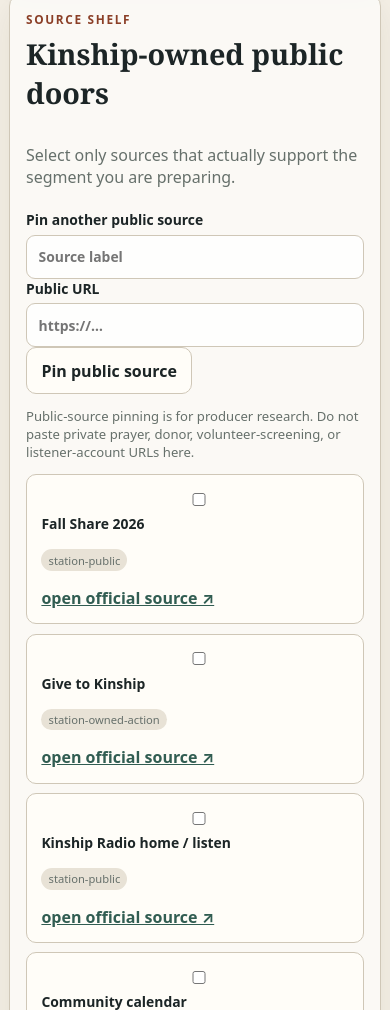
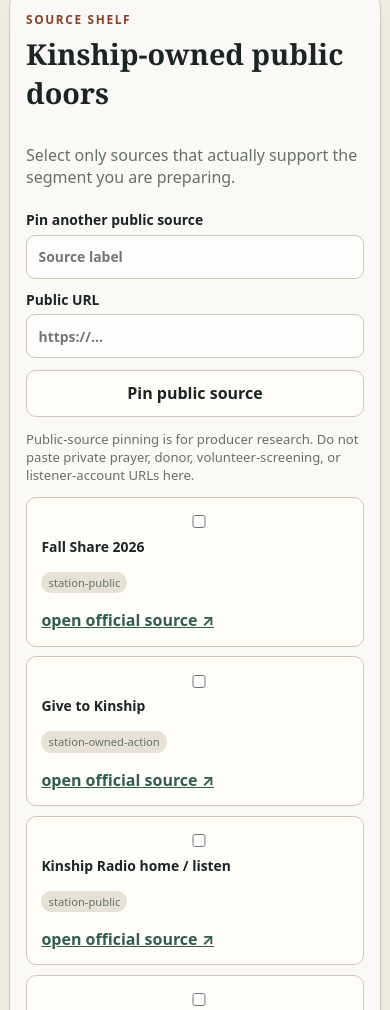
Before and after one commit to the-static-collective/static-live, a website: page examples/kinship-fall-share-room/index.html in a window 390 px wide. Shown: the part 4944-5954 px from the top of the page. Drawn offline with Linux system fonts and the light colour scheme.

Commit message:
KINSHIP-002: style source pinning surface

```diff
--- a/examples/kinship-fall-share-room/room.css
+++ b/examples/kinship-fall-share-room/room.css
@@ -70,6 +70,7 @@
 .editor { display: grid; gap: .8rem; }
 .inline-fields { display: grid; grid-template-columns: 1fr 1fr; gap: .8rem; }
 .micro { font-size: .82rem; color: var(--muted); }
+.add-source { display: grid; grid-template-columns: 1fr 2fr auto; gap: .7rem; align-items: end; margin-bottom: .7rem; }
 .source-list { display: grid; gap: .6rem; }
 .source-row { display: grid; grid-template-columns: 1.7fr 1fr auto; gap: 1rem; align-items: center; background: var(--panel-strong); border: 1px solid var(--line); padding: .9rem; border-radius: 10px; }
 .source-meta { display: flex; gap: .4rem; flex-wrap: wrap; }
@@ -112,7 +113,7 @@
 @media (max-width: 560px) {
   .shell { width: min(100% - 18px, 1180px); }
   .masthead { padding-top: 2rem; }
-  .official-links, .pulse-grid, .threshold-grid, .door-buttons, .lego-bench, .source-row, .room-state, .return-archive, .operator-row, .inline-fields { grid-template-columns: 1fr; }
+  .official-links, .pulse-grid, .threshold-grid, .door-buttons, .lego-bench, .source-row, .room-state, .return-archive, .operator-row, .inline-fields, .add-source { grid-template-columns: 1fr; }
   .progress-copy, footer { display: grid; }
   .room { border-radius: 12px; }
 }
```
